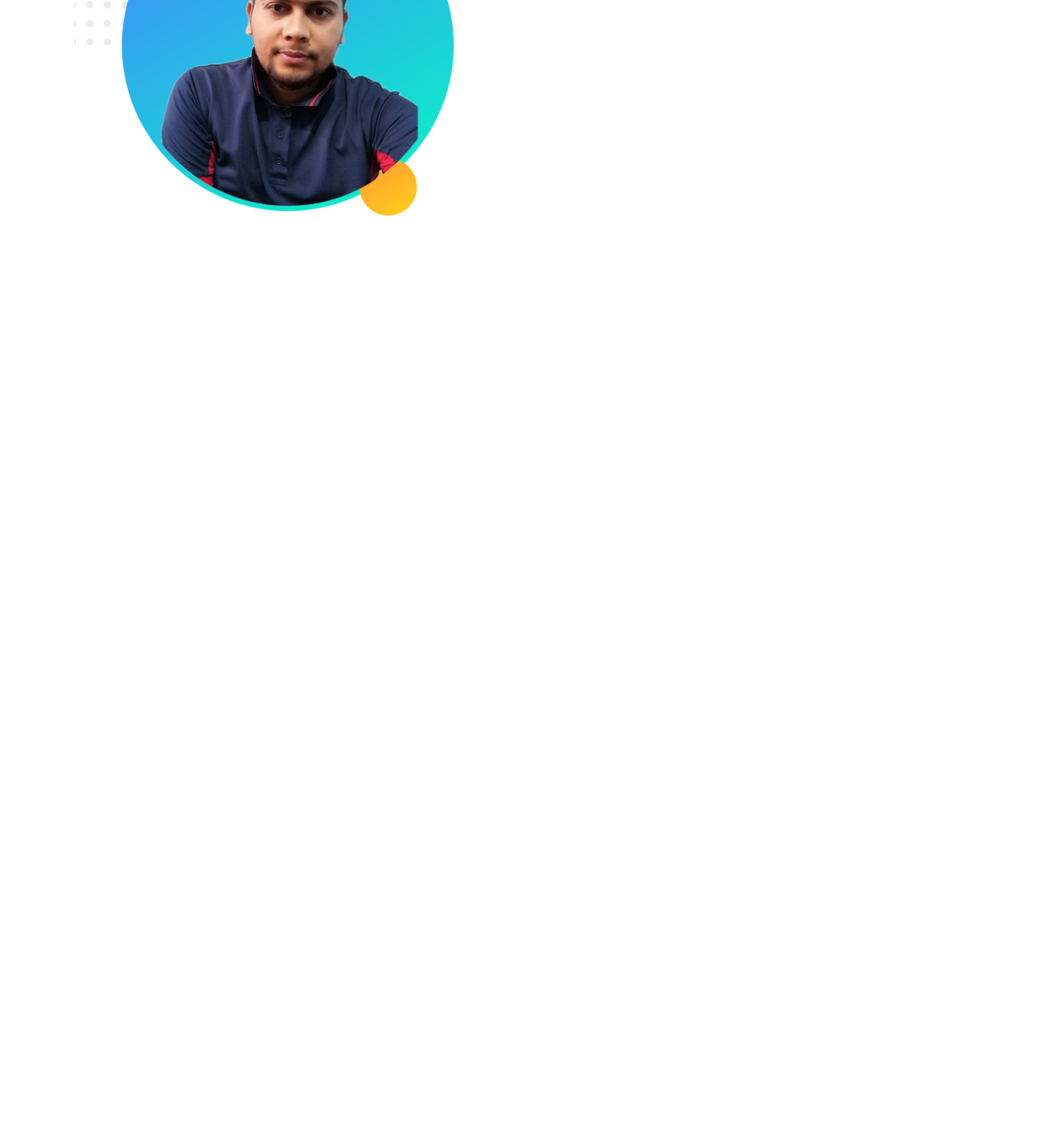
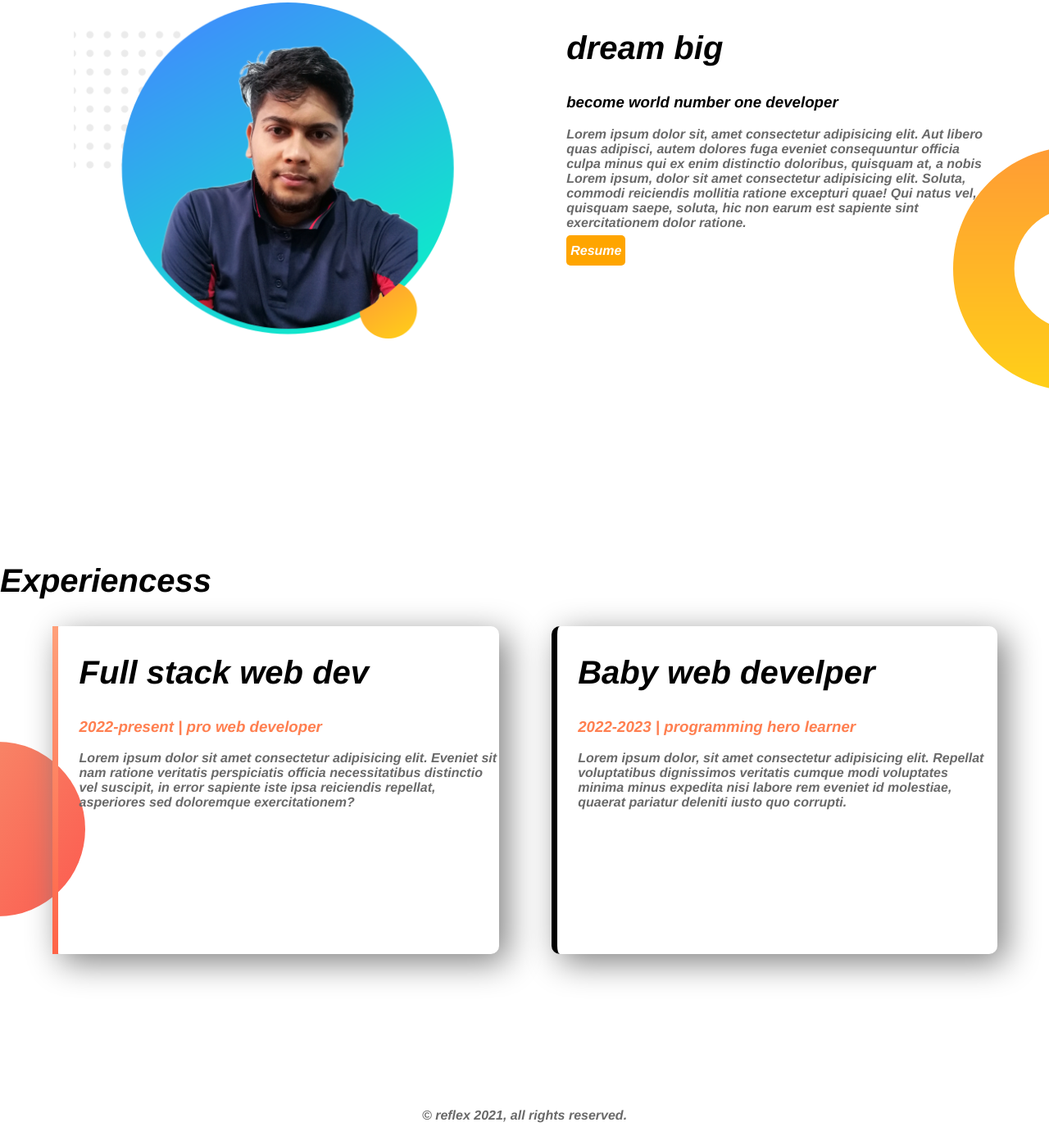
Before and after one commit to reflexsafwan/my-portfolio-website, a plain HTML site: page index.html in a window 1280 px wide. Shown: the part 647-2033 px from the top of the page at 82% size. Before the commit the page ends 1000 px from the top, so only its background shows below. Drawn offline with nearby package versions, Linux system fonts and the light colour scheme.

Commit message:
complete my first website

```diff
--- a/index.html
+++ b/index.html
@@ -27,6 +27,29 @@
         <div class="half-width">
             <img src="images/image 10.png" alt="">
         </div>
+        <div class="half-width">
+            <h2>dream big</h2>
+            <h3>become world number one developer</h3>
+            <p>Lorem ipsum dolor sit, amet consectetur adipisicing elit. Aut libero quas adipisci, autem dolores fuga eveniet consequuntur officia culpa minus qui ex enim distinctio doloribus, quisquam at, a nobis Lorem ipsum, dolor sit amet consectetur adipisicing elit. Soluta, commodi reiciendis mollitia ratione excepturi quae! Qui natus vel, quisquam saepe, soluta, hic non earum est sapiente sint exercitationem dolor ratione.</p>
+            <a  class="link-button" target="_blank" href="https://www.linkedin.com/in/reflex-safwan-a67761144/">Resume</a>
+        </div>
     </section>
+    <section class="experiences">
+        <h2>Experiencess</h2>
+
+        <div id="full-stack" class="half-width shadow">
+            <h2>Full stack web dev</h2>
+            <h3 class="adding_color" >2022-present |  pro web developer</h3>
+            <p>Lorem ipsum dolor sit amet consectetur adipisicing elit. Eveniet sit nam ratione veritatis perspiciatis officia necessitatibus distinctio vel suscipit, in error sapiente iste ipsa reiciendis repellat, asperiores sed doloremque exercitationem?</p>
+        </div>
+        <div id="baby" class="half-width shadow">
+            <h2>Baby web develper</h2>
+            <h3 class="adding_color">2022-2023 |  programming hero learner</h3>
+            <p>Lorem ipsum dolor, sit amet consectetur adipisicing elit. Repellat voluptatibus dignissimos veritatis cumque modi voluptates minima minus expedita nisi labore rem eveniet id molestiae, quaerat pariatur deleniti iusto quo corrupti.</p>
+        </div>
+    </section>
+    <footer>
+       <p> © reflex 2021, all rights reserved.</p>
+    </footer>
 </body>
 </html>
--- a/style.css
+++ b/style.css
@@ -4,6 +4,13 @@ body{
 }
 h1{
     font-size: 60px;
+}
+h2{
+    font-size: 40px;
+}
+p{
+    color:dimgray;
+
 }
 .adding_color{
     color:coral;
@@ -24,15 +31,45 @@ h1{
 }
 section{
     height: 500px;
+    padding-bottom: 150px;
 }
 .link-button{
     text-decoration: none;
     padding: 10px 5px;
     background-color: orange;
+
     background-image: linear-gradient(50deg,lightsalmon tomato);
     border-radius: 5px;
     font-weight: 700px;
     color:white;
 
+}
+.dream-big{
+    background-image: url("images/dream-bg.png");
+    background-repeat: no-repeat;
+   background-position: right;
+}
+.shadow{
+    box-shadow: 10px 10px 40px gray;
+    border-radius: 10px;
+    height: 400px;
 
 }
+.experiences{
+background-image: url("images/exp-bg.png");
+background-repeat: no-repeat;
+background-position: left;
+}
+#full-stack{
+    border-left: 7px solid;
+    border-image: linear-gradient(180deg, lightsalmon, tomato);
+    border-image-slice: 1;
+}
+#baby{
+    border-left: 7px solid;
+    border-image: linear-gradient(180deg, blue cyan);
+    border-image-slice: 1;
+}
+footer p{
+    text-align: center ;
+}
```
Also changed, not shown: images/dream-bg.png (added), images/exp-bg.png (added).
